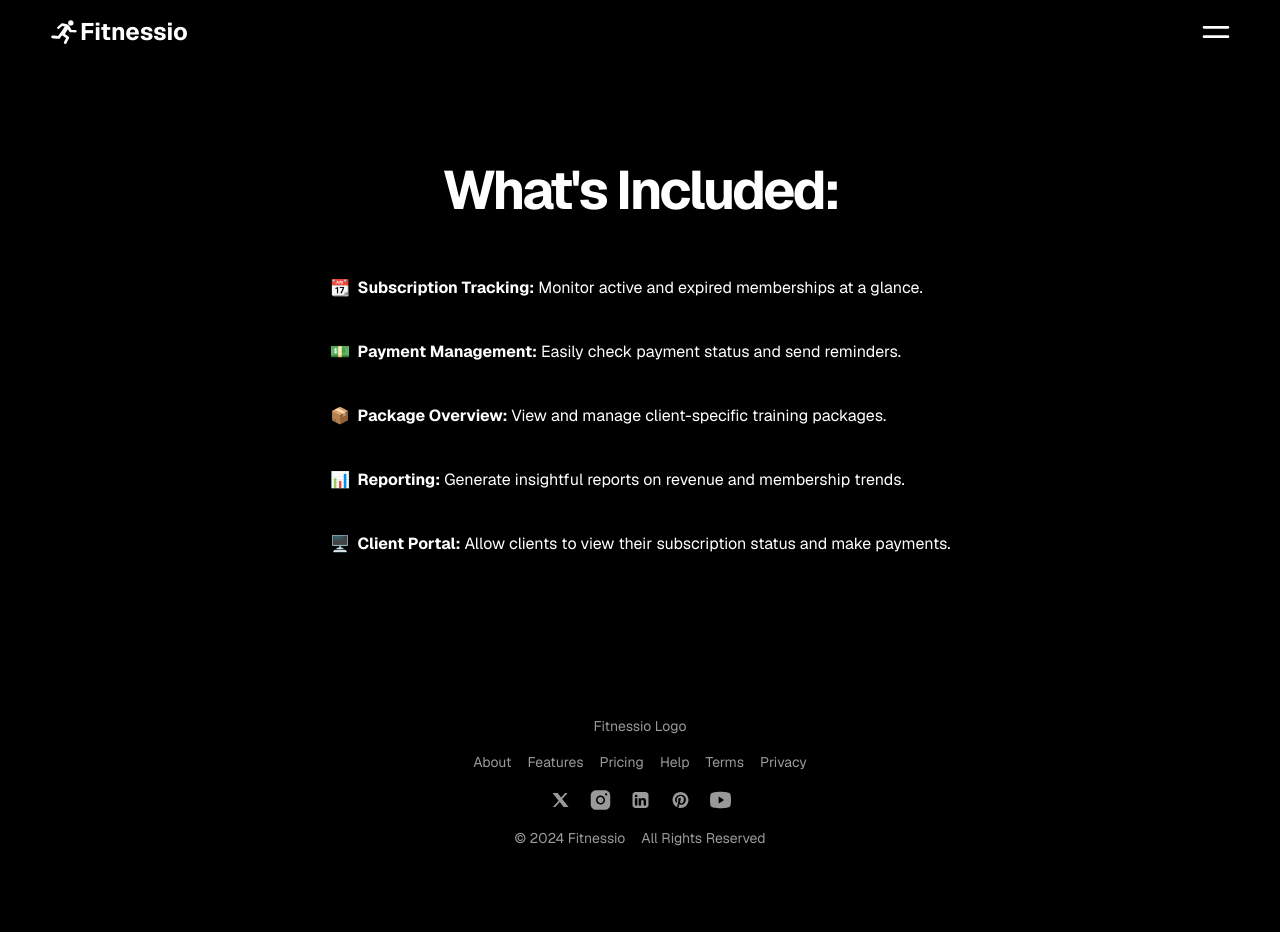
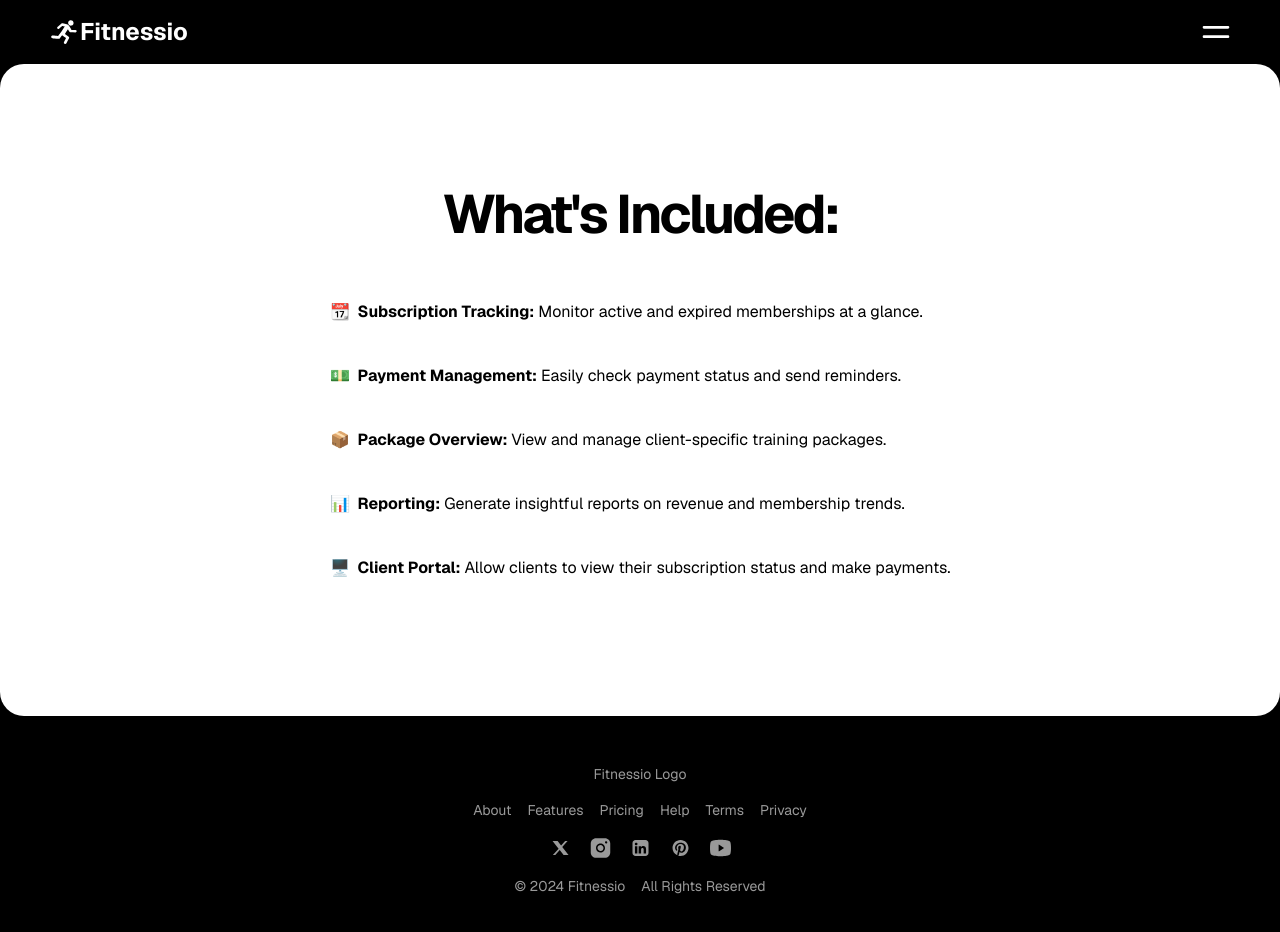
Before and after one commit to dylewskii/fitness-saas, a Next.js app: page /features in a window 1280 px wide. Shown: the top 932 px of the page. Before the commit the page ends 896 px from the top, so only its background shows below. Built offline with nearby package versions, Linux system fonts and the light colour scheme; no server answers.

Commit message:
style: add rounded card border effect

```diff
--- a/src/app/about/page.tsx
+++ b/src/app/about/page.tsx
@@ -1,11 +1,10 @@
-import React from "react";
 import Button from "~/components/ui/button";
 
 export default function AboutPage() {
   const appName = "Fitnessio";
 
   return (
-    <div className="flex w-full flex-col items-center bg-white px-4 py-12 text-black sm:px-6 lg:px-8">
+    <div className="flex w-full flex-col items-center rounded-b-3xl rounded-t-3xl bg-white px-4 py-12 text-black sm:px-6 lg:px-8">
       <h1 className="section-title mb-8 text-center text-3xl font-bold">
         About {appName}
       </h1>
--- a/src/app/contact/page.tsx
+++ b/src/app/contact/page.tsx
@@ -1,8 +1,6 @@
-import React from "react";
-
 export default function HelpPage() {
   return (
-    <div className="flex flex-col items-center justify-center bg-white p-12">
+    <div className="flex flex-col items-center justify-center rounded-b-3xl rounded-t-3xl bg-white p-12">
       <h1 className="section-title">Need Help?</h1>
       <p className="section-description">
         Reach out to us and we&apos;ll get back to you within 3 working days.
--- a/src/app/features/page.tsx
+++ b/src/app/features/page.tsx
@@ -1,10 +1,9 @@
-import React from "react";
 import FeatureOverview from "~/components/feature-overview";
 
-export default function FeaturesPage() {
+export default function FeaturesPage({ className }: { className: string }) {
   return (
-    <div>
-      <FeatureOverview className="" />
+    <div className={`rounded-b-3xl rounded-t-3xl bg-white py-6 ${className}`}>
+      <FeatureOverview bgColor="white" />
     </div>
   );
 }
--- a/src/app/pricing/page.tsx
+++ b/src/app/pricing/page.tsx
@@ -1,9 +1,8 @@
-import React from "react";
 import Pricing from "~/components/pricing";
 
 export default function PricingPage() {
   return (
-    <div className="bg-white text-black">
+    <div className="rounded-b-3xl rounded-t-3xl bg-white text-black">
       <Pricing />
     </div>
   );
--- a/src/components/feature-overview.tsx
+++ b/src/components/feature-overview.tsx
@@ -1,11 +1,20 @@
 type FeatureOverviewProps = {
+  bgColor: "black" | "white";
   className?: string;
 };
 
-export default function FeatureOverview({ className }: FeatureOverviewProps) {
+export default function FeatureOverview({
+  bgColor,
+  className,
+}: FeatureOverviewProps) {
+  const bgOptions = {
+    black: "bg-black",
+    white: "bg-white",
+  };
+
   return (
     <div
-      className={`flex flex-col items-center justify-center bg-black px-12 py-24 text-white ${className}`}
+      className={`flex flex-col items-center justify-center px-12 py-24 ${bgOptions[bgColor]} ${className} ${bgColor === "black" ? "text-white" : "text-black"}`}
     >
       <p className="section-title pb-4">What&apos;s Included: </p>
       <ul className="mx-auto max-w-2xl space-y-2 px-4 pt-6">
```
